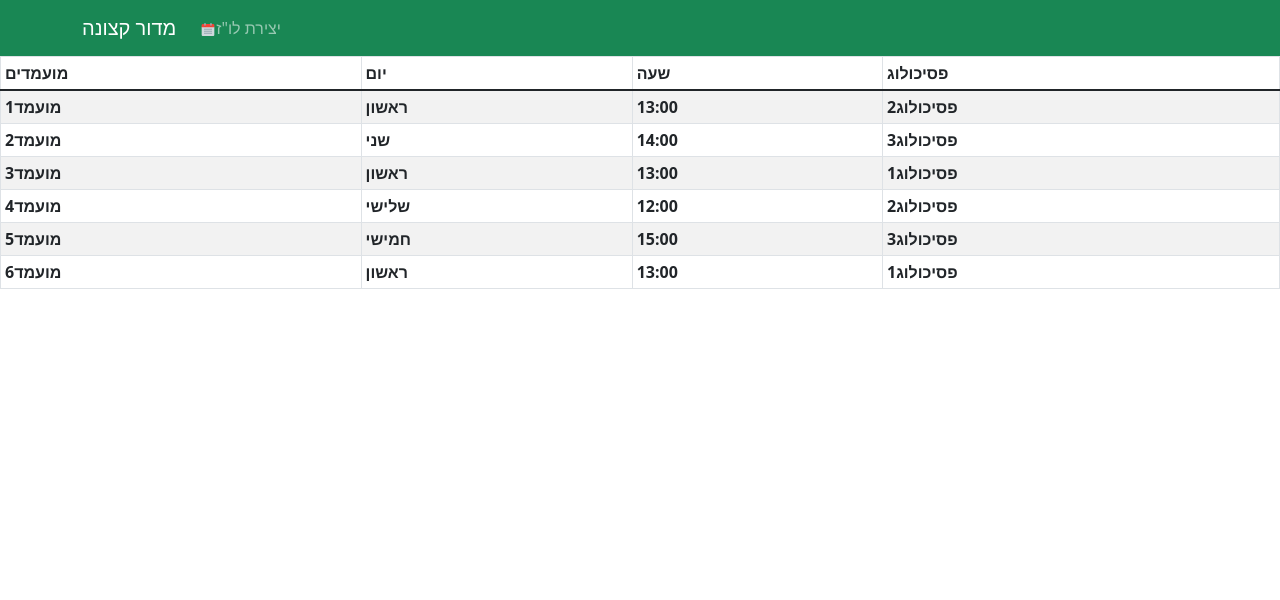
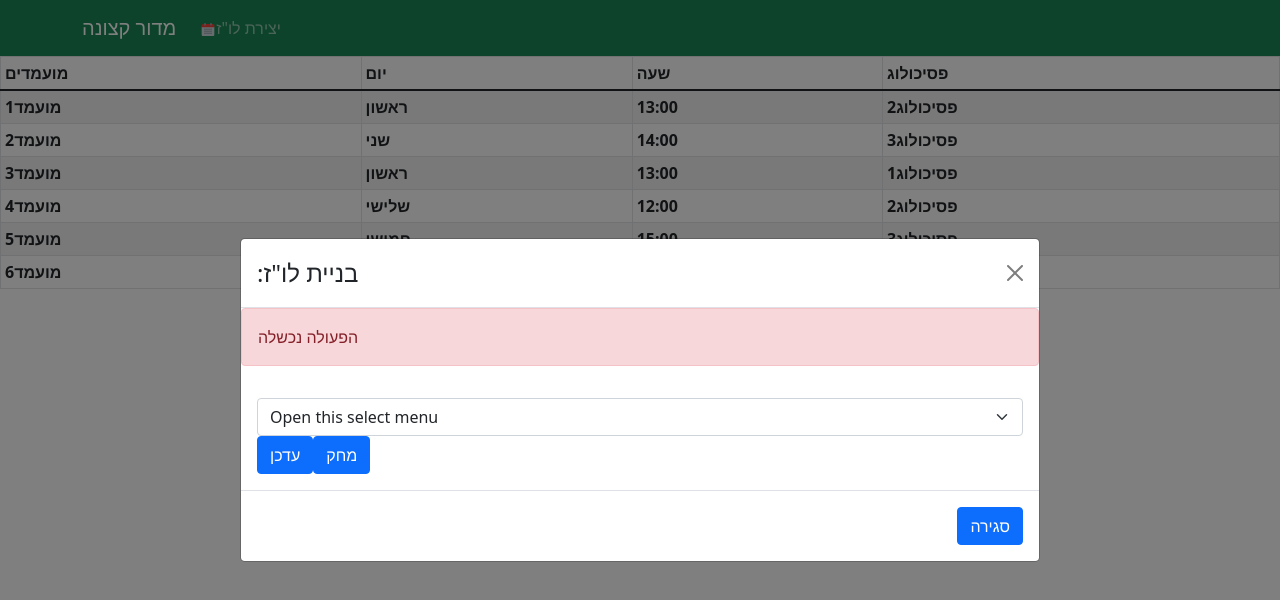
Before and after one commit to orinadam/calander_optimization, a React (Create React App) app in the folder frontend/: page / in a window 1280 px wide. Shown: the top 600 px of the page. Built offline with nearby package versions, Linux system fonts and the light colour scheme.

Commit message:
start working on the edit row

```diff
--- a/frontend/src/App.js
+++ b/frontend/src/App.js
@@ -2,7 +2,7 @@ import Navbar from "./components/Layout/Navbar"
 import UploadFilesModal from "./components/UI/UploadFilesModal"
 import {useState} from 'react'
 import ScheduleTable from "./components/UI/Table"
-
+import EditCandidate from "./components/UI/EditCandidate"
 //until we will connect the front with the back
 const staticData = [
   {"candidate" :"מועמד1", "day": "ראשון", "hour": "13:00", "psychologist": "פסיכולוג2"},
@@ -14,23 +14,32 @@ const staticData = [
 ]
 
 function App() {
+  //Upload Files
   const [formModal, setFormModal] = useState(false)
   const [errorModal, setErrorModal] = useState(false)
+
+  //Schedule
   const [data, setData] = useState(staticData)
 
 
+  //Edit Candidate Modal
+  const [candidateModal, setCandidateModal] = useState(true)
+  const [errorCandidateModal, setErrorCandidateModal] = useState(true)
+  const [candidate, setCandidate] = useState({})
 
-
-
-  const closeModal = () =>
+  const closeModal = (errFunc, formFunc) =>
   {
-    setErrorModal(false)
-    setFormModal(false)
+    errFunc(false)
+    formFunc(false)
   }
   return (
     <div>
+      {/*header*/}
       <Navbar  onClickForm={() => {setFormModal(true)}}/>
-      {formModal && <UploadFilesModal  changeError={setErrorModal} showError={errorModal} show={formModal} onHide={closeModal} />}
+      {/*modals*/}
+      {formModal && <UploadFilesModal  changeError={setErrorModal} showError={errorModal} show={formModal} onHide={() => {closeModal(setErrorModal,setFormModal)}} />}
+      {candidateModal && <EditCandidate  changeError={setErrorCandidateModal} showError={errorCandidateModal} show={candidateModal} onHide={() => {closeModal(setErrorModal,setCandidateModal)}} />}
+       {/*body*/}
       <ScheduleTable data={data} editData={setData}/>
     </div>
   );
--- /dev/null
+++ b/frontend/src/components/UI/EditCandidate.js
@@ -0,0 +1,66 @@
+import { Button, Modal, Form, Alert} from "react-bootstrap";
+import {useState} from 'react'
+import axios from 'axios'
+
+const EditCandidate = (props) => {
+    const [validated, setValidated] = useState(false);
+
+    const handleSubmit = (event) => {
+        const form = event.currentTarget;
+        if (form.checkValidity() === false) {
+          event.preventDefault();
+          event.stopPropagation();
+        }
+
+        setValidated(true);
+      };
+    const formLabels = ["מועמדים", "פסיכולוגים", "זמני פסיכולוגים", "התניות", "התניות על מועמדים","זמני מועמדים"]
+    const createFormFiles = formLabels.map(label =>
+        {
+            return(
+            <>
+                <Form.Label>{`:${label}`}</Form.Label>
+                <Form.Control required type="file" />
+            </>
+    )})
+
+  return (
+    <div>
+      <Modal
+        {...props}
+        size="lg"
+        aria-labelledby="contained-modal-title-vcenter "
+        centered
+      >
+        <Modal.Header closeButton>
+          <Modal.Title id="contained-modal-title-vcenter">
+            :בניית לו"ז
+          </Modal.Title>
+        </Modal.Header>
+        {props.showError && <Alert variant={'danger'}>הפעולה נכשלה</Alert>}
+        <Modal.Body>
+        <Form>
+        <Form.Select aria-label="Default select example">
+        <Form.Text>Text</Form.Text>
+        <option>Open this select menu</option>
+        <option value="1">One</option>
+        <option value="2">Two</option>
+        <option value="3">Three</option>
+        </Form.Select>
+
+
+        <Button variant="primary" type="submit">עדכן</Button>
+        <Button variant="primary" type="submit">מחק</Button>
+        </Form>
+        </Modal.Body>
+        <Modal.Footer>
+          <Button onClick={props.onHide}>סגירה</Button>
+        </Modal.Footer>
+      </Modal>
+    </div>
+
+
+  );
+};
+
+export default EditCandidate;
--- a/frontend/src/components/UI/Table.js
+++ b/frontend/src/components/UI/Table.js
@@ -6,7 +6,7 @@ const ScheduleTable = props =>
     console.log(props)
     const rows = props.data.map((item, i) => {
         return (
-            <tr onClick={console.log(`check ${i}`)}>
+            <tr onClick={() => console.log(`check ${i}`)}>
                 <th>{item.candidate}</th>
                 <th>{item.day}</th>
                 <th>{item.hour}</th>
```
